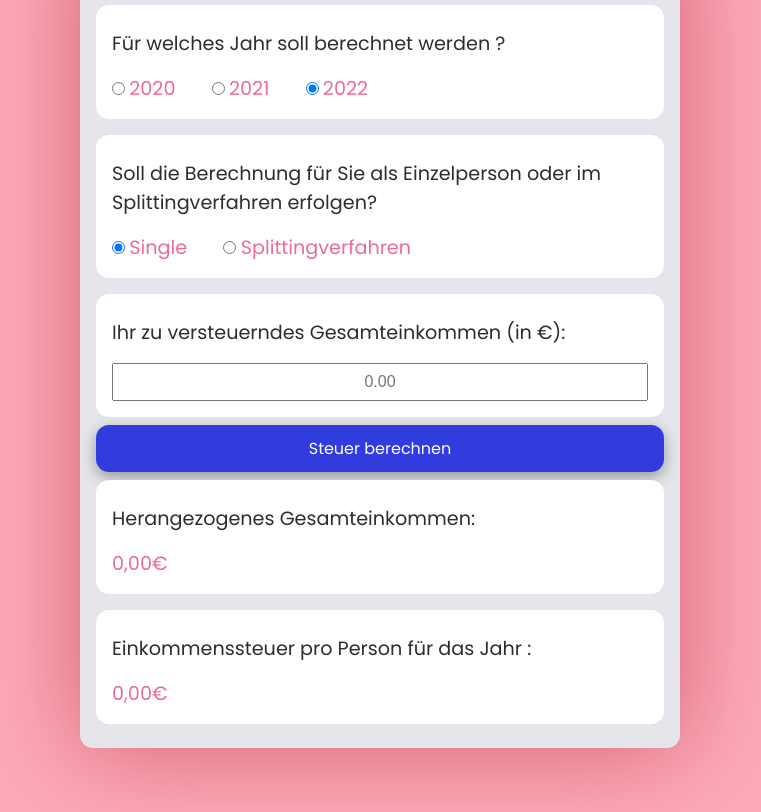
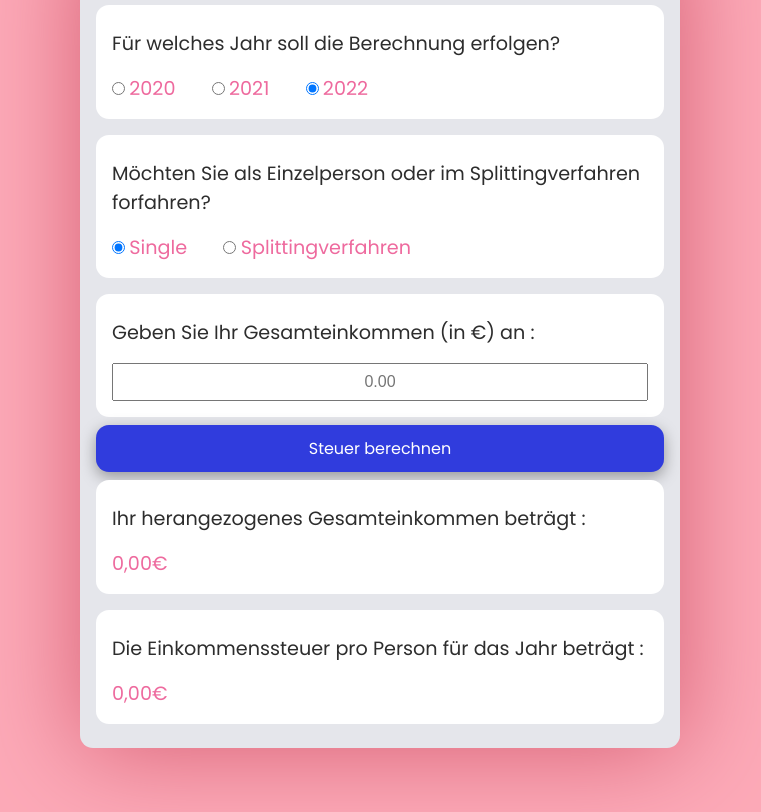
Before and after one commit to ngynngchn/Einkommenssteuerrechner-project, a plain HTML site: page index.html in a window 1280 px wide. Shown: the part 134-946 px from the top of the page, without its empty margins (260-1021 px from the left). Drawn offline with Linux system fonts and the light colour scheme.

Commit message:
changes in HTML

```diff
--- a/index.html
+++ b/index.html
@@ -12,7 +12,7 @@
 			<h1>Einkommenssteuerrechner</h1>
 			<section class="yearOfTax">
 				<!-- //* Auswahl des Steuerjahres -->
-				<h2>Für welches Jahr soll berechnet werden ?</h2>
+				<h2>Für welches Jahr soll die Berechnung erfolgen?</h2>
 
 				<article>
 					<input type="radio" name="year" id="year2020" />
@@ -27,8 +27,7 @@
 			<section>
 				<!-- //* Auswahl zwischen Single und Splittingverfahren -->
 				<h2>
-					Soll die Berechnung für Sie als Einzelperson oder im
-					Splittingverfahren erfolgen?
+					Möchten Sie als Einzelperson oder im Splittingverfahren forfahren?
 				</h2>
 				<input
 					type="radio"
@@ -49,7 +48,7 @@
 
 			<!-- //* Eingabe des Einkommens -->
 			<section class="singleSection">
-				<h2>Ihr zu versteuerndes Gesamteinkommen (in €):</h2>
+				<h2>Geben Sie Ihr Gesamteinkommen (in €) an :</h2>
 				<input
 					type="text"
 					name="income"
@@ -60,7 +59,7 @@
 			</section>
 
 			<section class="coupleSection">
-				<h2>Gesamteinkommen (in €) von Person 1:</h2>
+				<h2>Geben Sie das Gesamteinkommen (in €) von Person 1 an:</h2>
 				<input
 					type="text"
 					name="income"
@@ -69,7 +68,7 @@
 					required
 				/>
 
-				<h2>Gesamteinkommen (in €) von Person 2:</h2>
+				<h2>Geben Sie das Gesamteinkommen (in €) von Person 2 an:</h2>
 				<input
 					type="text"
 					name="income"
@@ -83,15 +82,15 @@
 
 			<!-- //* Ausgabe des eingegebenen Einkommens -->
 			<section>
-				<h2>Herangezogenes Gesamteinkommen:</h2>
+				<h2>Ihr herangezogenes Gesamteinkommen beträgt :</h2>
 				<p id="incomeOutput">0,00€</p>
 			</section>
 
 			<!-- //* Ausgabe der Einkommenssteuer für das gewählte Jahr -->
 			<section>
 				<h2>
-					Einkommenssteuer pro Person für das Jahr
-					<span class="selectedYear"></span>:
+					Die Einkommenssteuer pro Person für das Jahr
+					<span class="selectedYear"></span> beträgt :
 				</h2>
 				<p id="incomeTax">0,00€</p>
 			</section>
```
